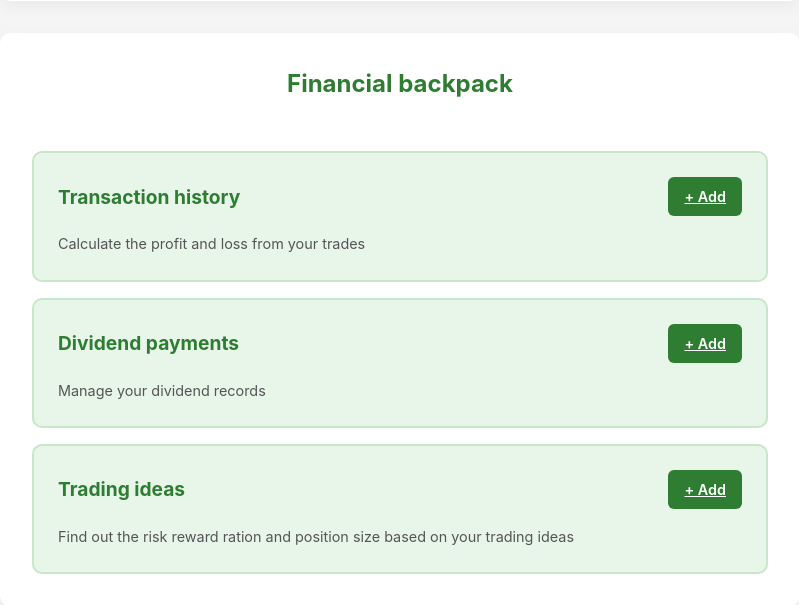
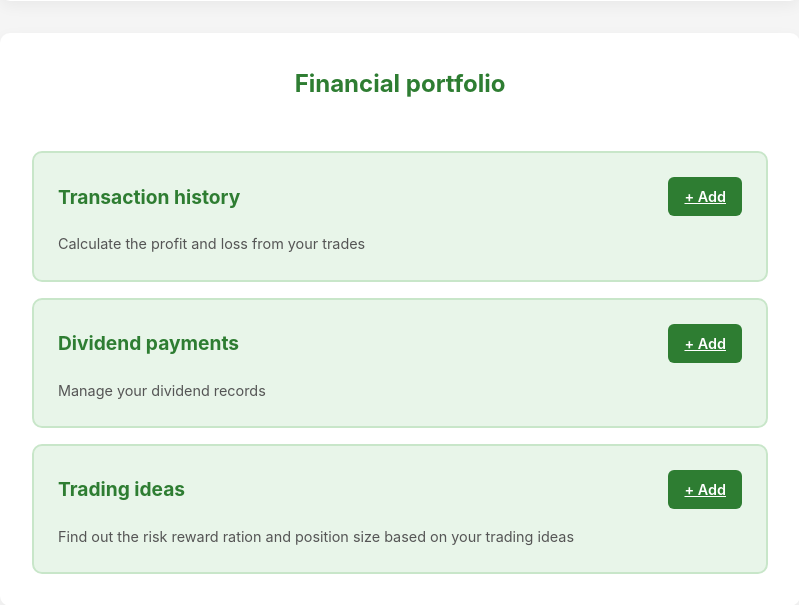
Before and after one commit to Verderen/MoneyHiver, a FastAPI app: template templates/profile.html in a window 1280 px wide. Shown: the part 462-1067 px from the top of the page, without its empty margins (240-1039 px from the left). Run offline with FastAPI, Linux system fonts and the light colour scheme; the template is opened without the code that fills it, so the values that code supplies are empty.

Commit message:
Update profile.html

```diff
--- a/templates/profile.html
+++ b/templates/profile.html
@@ -41,7 +41,7 @@
 
                 <section class="items-section">
                     <div class="p2p">
-                        <h1>Financial backpack</h1>
+                        <h1>Financial portfolio</h1>
                     </div>
 
 <div class="backpack-sections-vertical">
@@ -147,4 +147,5 @@
     </footer>
 <script src="/static/js/profile.js"></script>
 </body>
+
 </html>
```
